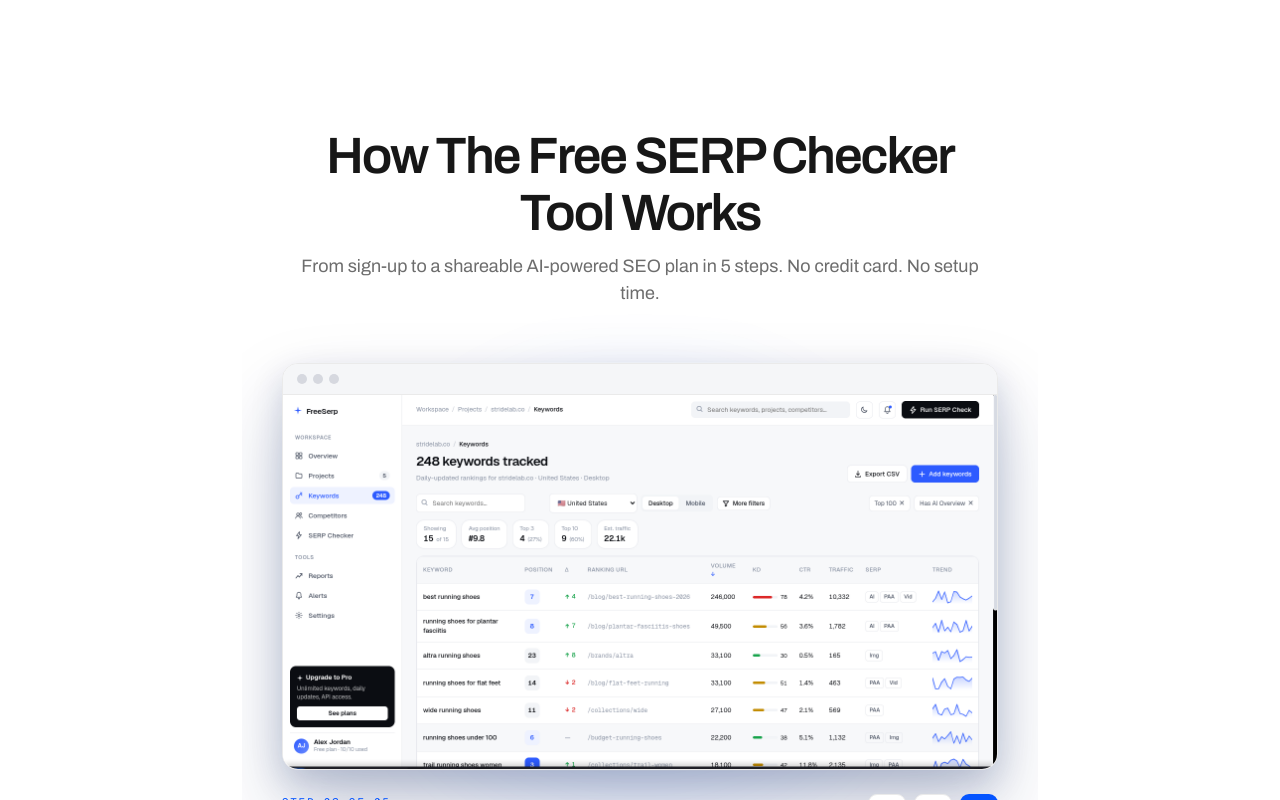
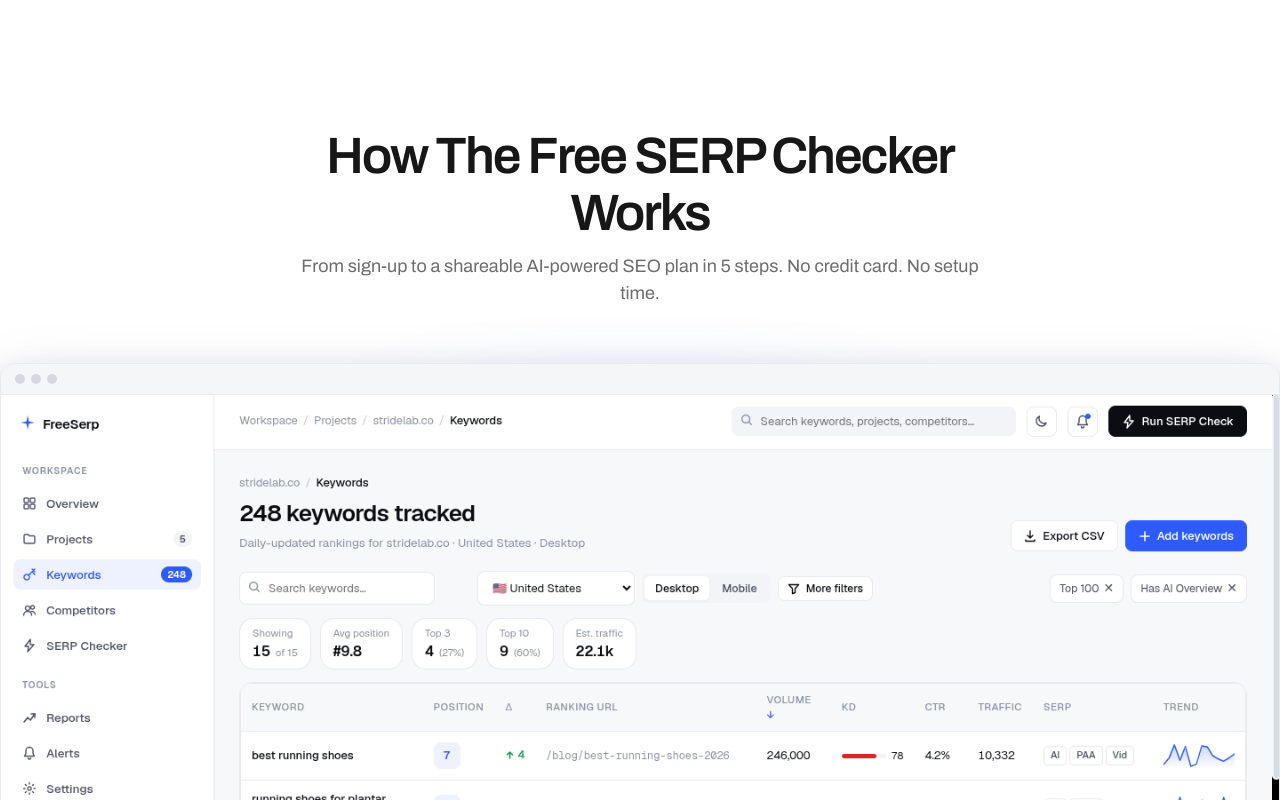
Before and after one commit to Zoot009/freeserp-v2, a Next.js app: page /serp-checker in a window 1280 px wide. Shown: the part 840-1640 px from the top of the page. Built offline with nearby package versions, Linux system fonts and the light colour scheme; no server answers.

Commit message:
Refactor Steps component: adjust padding, update title, and enhance image handling for improved layout

```diff
--- a/components/serp-checker/Steps.tsx
+++ b/components/serp-checker/Steps.tsx
@@ -133,18 +133,19 @@ export function Steps() {
       style={{
         position: "relative",
         margin: "100px auto 0",
-        padding: "100px 40px 100px",
+        padding: "100px 0 100px",
         scrollMarginTop: 80,
         overflow: "hidden",
       }}
     >
-      <div style={{ maxWidth: 1180, margin: "0 auto" }}>
+      <div style={{ maxWidth: 1360, margin: "0 auto", padding: "0 40px" }}>
         <SectionHead
-          title="How The Free SERP Checker Tool Works"
+          title="How The Free SERP Checker Works"
           sub={`From sign-up to a shareable AI-powered SEO plan in ${STEPS.length} steps. No credit card. No setup time.`}
         />
+      </div>
 
-        <Reveal style={{ maxWidth: 1000, margin: "56px auto 0" }}>
+        <Reveal style={{ margin: "56px auto 0", maxWidth: 1360 }}>
           <div
             onMouseEnter={() => {
               pausedRef.current = true;
@@ -208,32 +209,31 @@ export function Steps() {
                 </div>
               </div>
 
-              {/* screenshot — all steps stacked, crossfaded on opacity so
-                  switching never flashes an unloaded image */}
-              <div
-                style={{
-                  position: "relative",
-                  width: "100%",
-                  aspectRatio: `${step.w} / ${step.h}`,
-                  background: "#fff",
-                }}
-              >
+              {/* screenshot — all steps stacked, crossfaded on opacity */}
+              <div style={{ position: "relative" }}>
                 {STEPS.map((s, i) => (
-                  <Image
+                  <div
                     key={s.src}
-                    src={s.src}
-                    alt={s.alt}
-                    title={s.title}
-                    fill
-                    priority={i === 0}
-                    sizes="(max-width: 1040px) 100vw, 960px"
                     style={{
-                      objectFit: "cover",
-                      objectPosition: "top center",
+                      position: i === 0 ? "relative" : "absolute",
+                      top: 0,
+                      left: 0,
+                      width: "100%",
                       opacity: i === active ? 1 : 0,
                       transition: "opacity .45s ease",
                     }}
-                  />
+                  >
+                    <Image
+                      src={s.src}
+                      alt={s.alt}
+                      title={s.title}
+                      width={s.w}
+                      height={s.h}
+                      priority={i === 0}
+                      sizes="(max-width: 1360px) 100vw, 1360px"
+                      style={{ width: "100%", height: "auto", display: "block" }}
+                    />
+                  </div>
                 ))}
               </div>
             </div>
@@ -372,7 +372,6 @@ export function Steps() {
             </div>
           </div>
         </Reveal>
-      </div>
     </section>
   );
 }
```
